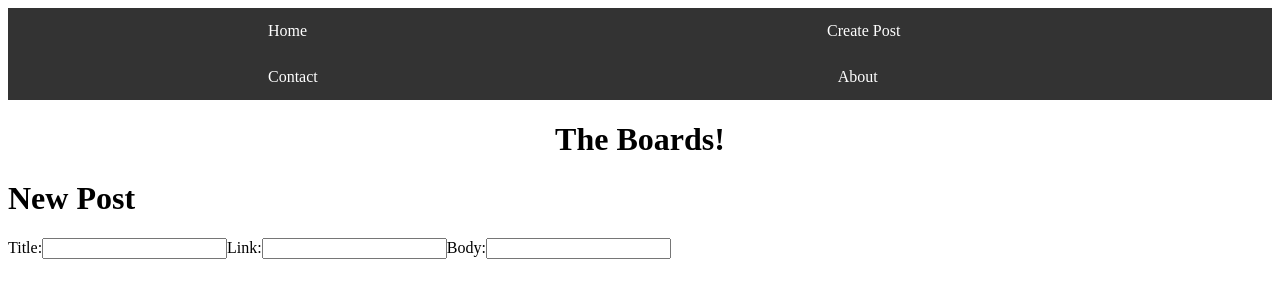
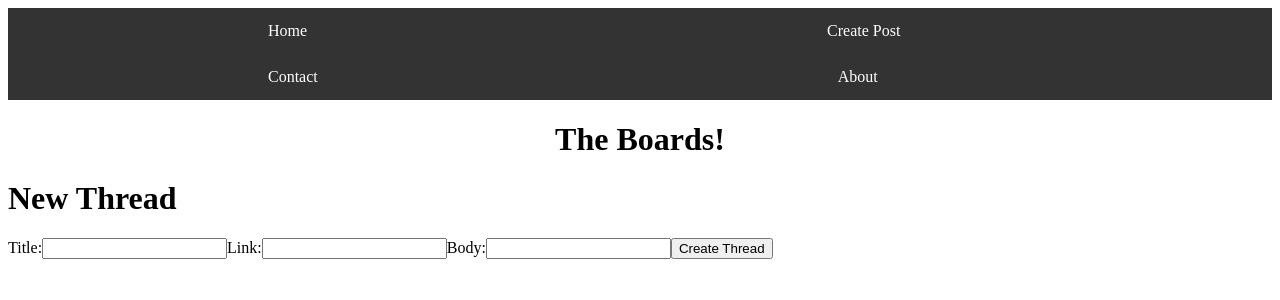
Before and after one commit to PorterSavage/Forum, an Angular app: page /create-post in a window 1280 px wide. Shown: the top 300 px of the page. Built offline with nearby package versions, Linux system fonts and the light colour scheme.

Commit message:
Added a button with an event emitter that has the createThread method attached to it. The button successfully creates a thread object

```diff
--- a/src/app/create-post/create-post.component.html
+++ b/src/app/create-post/create-post.component.html
@@ -1,4 +1,4 @@
-<h1>New Post</h1>
+<h1>New Thread</h1>
 <div>
   <label>Title:</label>
   <input #title>
@@ -6,4 +6,5 @@
   <input #link>
   <label>Body:</label>
   <input #body>
+  <button (click)="createThread(title.value, link.value, body.value); title.value=''; link.value=''; body.value='';">Create Thread</button>
 </div>
```
